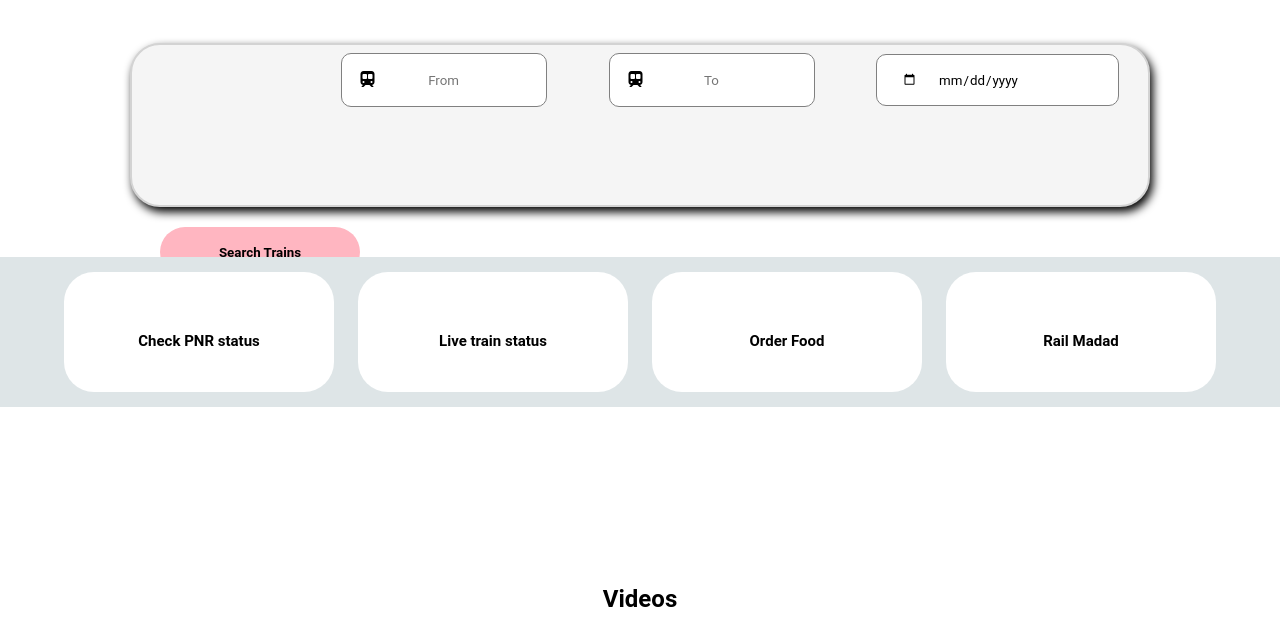
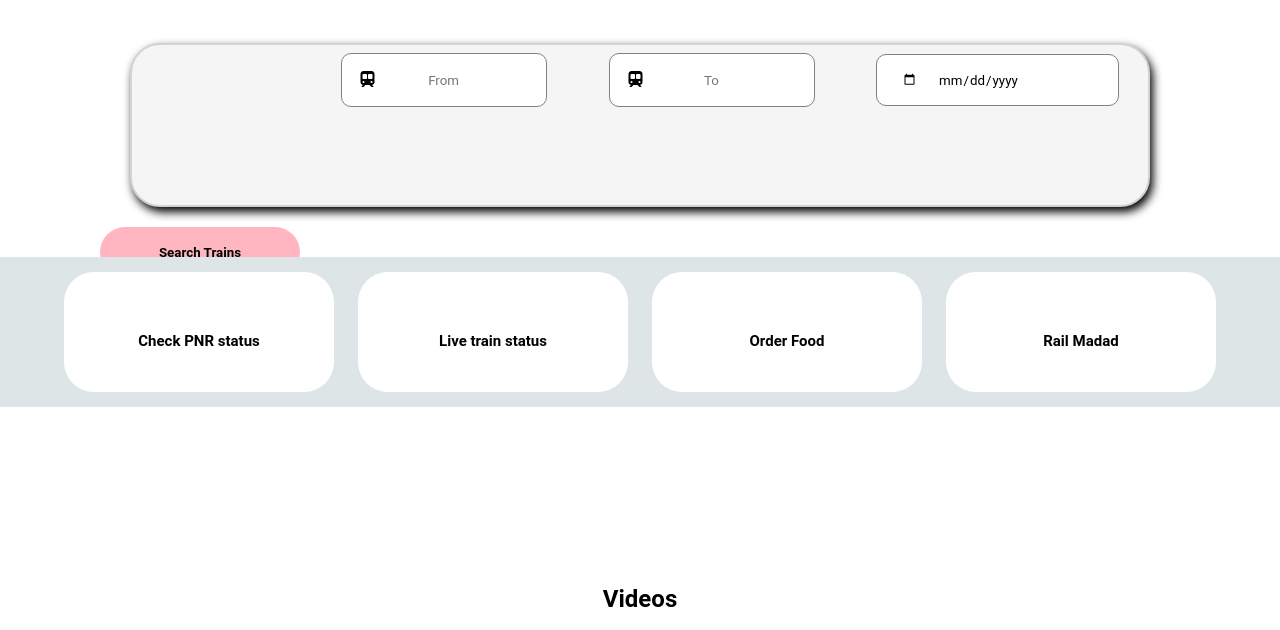
Before and after one commit to BoopathiRaja0405/Trainticketbooking, a plain HTML site: page js index.html in a window 1280 px wide. Shown: the part 235-865 px from the top of the page. Drawn offline with Linux system fonts and the light colour scheme.

Commit message:
Initial commit

```diff
--- a/js index.html
+++ b/js index.html
@@ -64,7 +64,7 @@
 
             <input type="date" id="travelDate"  style="text-align: center;" >
 
-            <button onclick="searchTrains()">Search Trains</button>
+            <button id="sb" onclick="searchTrains()">Search Trains</button>
         </div>
          <div class="allbtn">
             <button onclick="goPnr()" class="btn1"> <img src="./js images/pnr.svg" alt="" width="50"> <br>Check PNR status</button>
--- a/style.css
+++ b/style.css
@@ -855,3 +855,8 @@ img {
 }
 
 /* ------------ */
+
+#sb{
+    position: relative;
+    right: 440px;
+}
```
